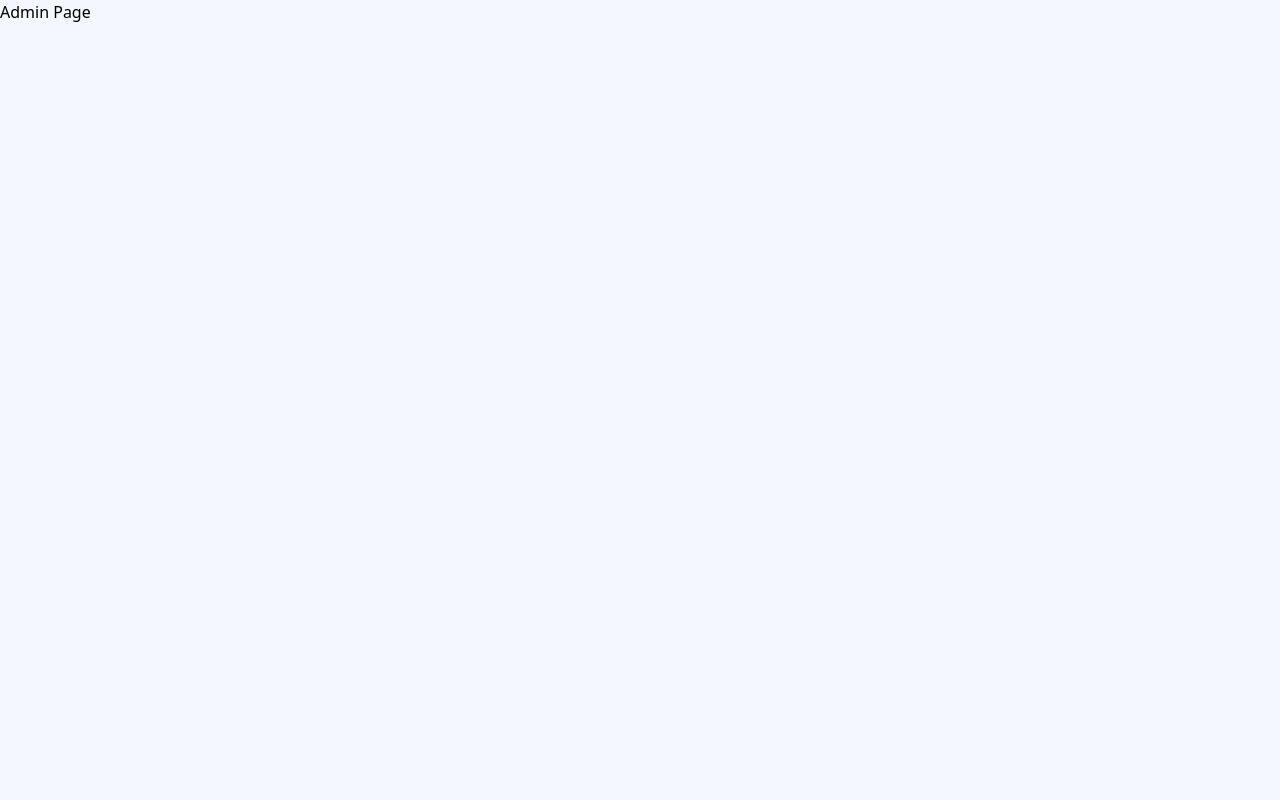
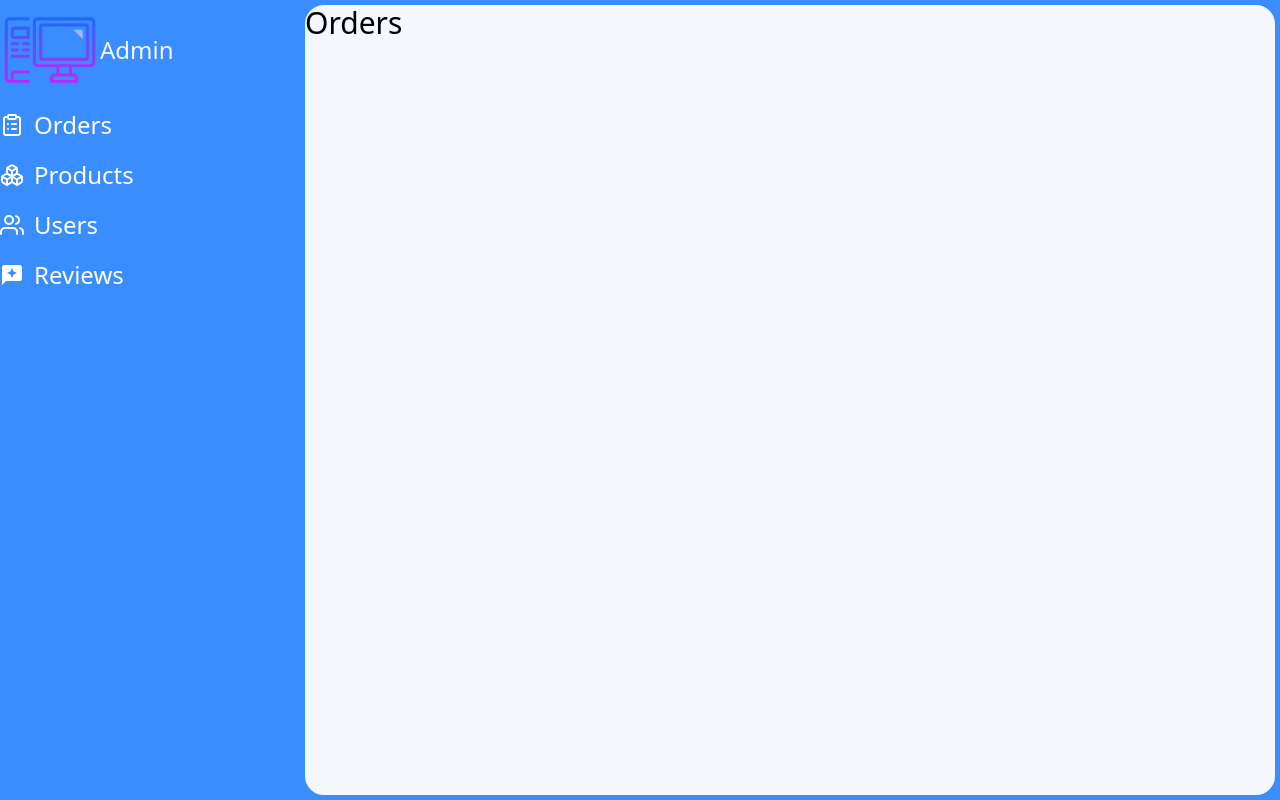
Before and after one commit to thixxa/i-computers-frontend, a React (Vite) app: page /admin in a window 1280 px wide. Built offline with nearby package versions, Linux system fonts and the light colour scheme.

Commit message:
learn link tag 🤞

```diff
--- a/package.json
+++ b/package.json
@@ -13,6 +13,7 @@
     "@tailwindcss/vite": "^4.1.14",
     "react": "^19.1.1",
     "react-dom": "^19.1.1",
+    "react-icons": "^5.5.0",
     "react-router-dom": "^7.9.3",
     "tailwindcss": "^4.1.14"
   },
--- a/src/App.jsx
+++ b/src/App.jsx
@@ -6,6 +6,7 @@ import HomePage from './pages/homePage.jsx'
 import LoginPage from './pages/loginPage.jsx'
 import RegisterPage from './pages/registerPage.jsx'
 import AdminPage from './pages/adminPage.jsx'
+import TestPage from './pages/testPage.jsx'
 
 function App() {
 
@@ -13,11 +14,12 @@ function App() {
 
     <BrowserRouter>
       <div className="w-full h-screen bg-primary text-secondary">
-        <Routes path="/">
-          <Route path="/" element={<HomePage />} />
+        <Routes>
+          <Route path="/*" element={<HomePage />} />
           <Route path="/login" element={<LoginPage />} />
           <Route path="/register" element={<RegisterPage />} />
-          <Route path="/admin" element={<AdminPage />} />
+          <Route path="/admin/*" element={<AdminPage />} />
+          <Route path="/test" element={<TestPage />} />
 
         </Routes>
 
--- a/src/components/header.jsx
+++ b/src/components/header.jsx
@@ -1,13 +1,16 @@
-
+import { Link } from "react-router-dom";
 export default function Header(){
 
 
     return(
-        <header className="w-full h-[100px] bg-accent">
-            <img src="/logo.png" alt="Logo" className="h-[70px]" />
-            <h1>
-                Myshop
-            </h1>
+        <header className="w-full h-[100px] bg-accent flex">
+            <img src="/logo.png" alt="Logo" className="h-full " />
+            <div className="w-full h-full flex text-primary justify-center gap-[30px] text-2xl font-bold items-center">
+                <Link to="/">Home</Link>
+                <Link to="/products">Products</Link>
+                <Link to="/about">About</Link>
+                <Link to="/contact">Contact</Link>
+            </div>
         </header>
 
     )
--- a/src/index.css
+++ b/src/index.css
@@ -2,6 +2,21 @@
 
 @theme {
     --color-primary: #F4F7FE;
-    --color-secondary: ##1E1E2F;
+    --color-secondary: #1E1E2F;
     --color-accent: #3A8DFF;
 }
+    /* Customize the scrollbar track */
+    ::-webkit-scrollbar-track {
+      background-color: transparent; /* Tailwind equivalent: bg-gray-100 */
+    }
+
+    /* Customize the scrollbar thumb */
+    ::-webkit-scrollbar-thumb {
+      background-color: #a29f9f; /* Tailwind equivalent: bg-gray-600 */
+      border-radius: 4px; /* Tailwind equivalent: rounded-full */
+    }
+
+    /* Customize the entire scrollbar (e.g., width) */
+    ::-webkit-scrollbar {
+      width: 8px; /* Tailwind equivalent for width: w-2 */
+    }
--- a/src/pages/adminPage.jsx
+++ b/src/pages/adminPage.jsx
@@ -1,5 +1,46 @@
+import { Router } from "react-router-dom"
+import { Routes, Route } from "react-router-dom"
+import { Link } from "react-router-dom"
+
+import { LuClipboardList } from "react-icons/lu";
+import { LuBoxes } from "react-icons/lu";
+import { FiUsers } from "react-icons/fi";
+import { MdReviews } from "react-icons/md";
+
+
+
+
 export default function AdminPage() {
     return (
-        <h1>Admin Page</h1>
+        <div className="w-full h-full max-h-full flex bg-accent">
+            <div className="w-[300px] h-full bg-accent">
+                <div className="w-full h-[100px] text-primary flex items-center ">
+                    <img src="/logo.png" alt="Logo" className="h-full" />
+                    <h1 className="text-2xl">
+                        Admin
+                    </h1>
+                </div>
+                <div className="w-full h-[400px] text-white text-2xl flex flex-col">
+                    <Link to="/admin/"className="w-full flex items-center h-[50px] gap-[10px]"><LuClipboardList />Orders</Link>
+                    <Link to="/admin/products"className="w-full flex items-center h-[50px] gap-[10px]"><LuBoxes />Products</Link>
+                    <Link to="/admin/users"className="w-full flex items-center h-[50px] gap-[10px]"><FiUsers />Users</Link>
+                    <Link to="/admin/reviews"className="w-full flex items-center h-[50px] gap-[10px]"><MdReviews />Reviews</Link>
+
+                </div>
+
+            </div>
+            <div className="w-[calc(100%-300px)] h-full max-h-full bg-primary border-[5px] border-accent flex flex-col rounded-3xl overflow-y-scroll">
+                <Routes>
+                    <Route path='/' element={<h1 className="text-3xl text-black">Orders</h1>} />
+                    <Route path='/products' element={<h1 className="text-3xl text-black">Products</h1>} />
+                    <Route path='/users' element={<h1 className="text-3xl text-black">Users</h1>} />
+                    <Route path='/reviews' element={<h1 className="text-3xl text-black">Reviews</h1>} />
+
+
+                </Routes>
+
+            </div>
+
+        </div>
     )
 }
--- a/src/pages/homePage.jsx
+++ b/src/pages/homePage.jsx
@@ -1,10 +1,20 @@
 import Header from "../components/header.jsx";
+import { Routes, Route } from "react-router-dom";
 
 export default function HomePage() {
     return (
         <div className="w-full h-full">
             <Header/>
-            <h1>welcome to home page</h1>
+            <div className="w-full min-h-[calc(100%-100px)] overflow-y-scroll">
+                <Routes>
+                    <Route path='/' element={<h1>Home Page</h1>} />
+                    <Route path='/products' element={<h1>Products</h1>} />
+                    <Route path='/about' element={<h1>About</h1>} />
+                    <Route path='/contact' element={<h1>Contact</h1>} />
+                    <Route path='/*' element={<h1>Page Not Found</h1>} />
+                </Routes>
+
+            </div>
 
         </div>
     )
--- /dev/null
+++ b/src/pages/testPage.jsx
@@ -0,0 +1,19 @@
+export default function TestPage() {
+
+    return(
+        <div className="w-[600px] h-[600px] bg-red-900">
+            <div className="w-[100px] h-[100px] bg-green-500">
+
+            </div>
+            <div className="w-[100px] h-[100px] bg-blue-500">
+
+            </div>
+            <div className="w-[100px] h-[100px] bg-yellow-500">
+
+            </div>
+            <div className="w-[100px] h-[100px] bg-purple-500">
+
+            </div>
+        </div>
+    )
+}
```
Also changed, not shown: src/pages/admin.jsx (added), 1 other file (tests, documents, lock files or other folders).
